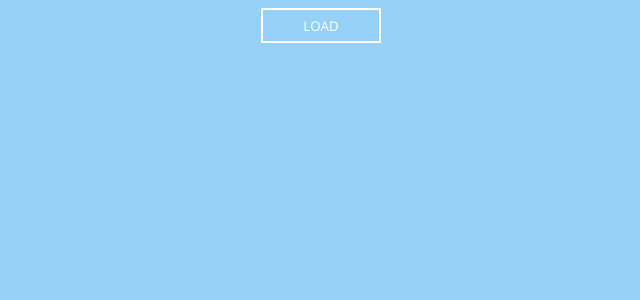
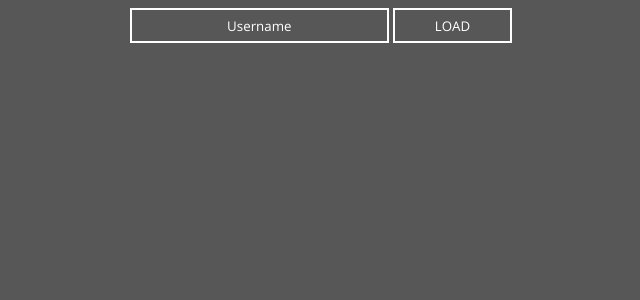
Before and after one commit to sxeix/mal-UI, an Angular app: page / in a window 1280 px wide. Shown: the top 300 px of the page, without its empty margins (317-957 px from the left). Built offline with nearby package versions, Linux system fonts and the light colour scheme.

Commit message:
Add searchBox, change background colour

```diff
--- a/src/app/anime-name-list/anime-name-list.component.css
+++ b/src/app/anime-name-list/anime-name-list.component.css
@@ -42,12 +42,15 @@
     margin:0 0.3em 0.3em 0;
     box-sizing: border-box;
     text-decoration:none;
-    text-transform:uppercase;
+    /* text-transform:uppercase; */
     font-family: 'Open Sans', sans-serif;
     font-weight:400;
     color:#FFFFFF;
     text-align:center;
     transition: all 0.15s;
+}
+::placeholder { /* Chrome, Firefox, Opera, Safari 10.1+ */
+    color:  #FFFFFF;
 }
 
 .load:hover {
--- a/src/app/anime-name-list/anime-name-list.component.html
+++ b/src/app/anime-name-list/anime-name-list.component.html
@@ -1,6 +1,7 @@
 <div class="searchtools">
     <!-- the loadAnimeList() function is declared in anime-name-list-component.ts -->
-    <button (click)="loadAnimeList()" class ="load">Load</button>
+    <input [(ngModel)]="inputUsername" class="load" placeholder="Username"/>
+    <button (click)="loadAnimeList()" class ="load">LOAD</button>
 </div>
 <div class="container">
     <div class="gallery">
--- a/src/app/anime-name-list/anime-name-list.component.ts
+++ b/src/app/anime-name-list/anime-name-list.component.ts
@@ -11,6 +11,8 @@ export class AnimeNameListComponent implements OnInit {
   // it is updated with loadAnimeList()
   animeList: JSON = null;
 
+  inputUsername: string = "";
+
   constructor() { }
 
   ngOnInit(): void {
@@ -18,10 +20,10 @@ export class AnimeNameListComponent implements OnInit {
 
   // IMPORTANT: this method can only be ran once every 4 seconds otherwise you'll get blocked from the API
   // I assume they have this in place to avoid ddos and api abuse
-  async loadAnimeList(user = "sxeix") {
+  async loadAnimeList() {
     // this api call can be customised, the plan is to break this down
     // like 'user' + user + '/' + listType + '/' + listTypeStatus (completed/dropped etc)
-    let response = await fetch('https://api.jikan.moe/v3/user/' + user + '/animelist/completed');
+    let response = await fetch('https://api.jikan.moe/v3/user/' + this.inputUsername + '/animelist/completed');
     let data = await response.json();
     // don't really know what stringify does ngl
     let jsonData = JSON.stringify(data);
@@ -29,6 +31,7 @@ export class AnimeNameListComponent implements OnInit {
     this.animeList = JSON.parse(jsonData).anime;
     // debugging purposes, look in developer tools console to see this every time load is clicked
     console.log(this.animeList);
+    this.inputUsername = "";
   }
 
 }
--- a/src/app/app.module.ts
+++ b/src/app/app.module.ts
@@ -4,6 +4,7 @@ import { BrowserModule } from '@angular/platform-browser';
 import { AppRoutingModule } from './app-routing.module';
 import { AppComponent } from './app.component';
 import { AnimeNameListComponent } from './anime-name-list/anime-name-list.component';
+import { FormsModule } from '@angular/forms';
 
 @NgModule({
   declarations: [
@@ -12,7 +13,8 @@ import { AnimeNameListComponent } from './anime-name-list/anime-name-list.compon
   ],
   imports: [
     BrowserModule,
-    AppRoutingModule
+    AppRoutingModule,
+    FormsModule
   ],
   providers: [],
   bootstrap: [AppComponent]
--- a/src/styles.css
+++ b/src/styles.css
@@ -3,7 +3,7 @@
     in this case I'm just using it to set the background
 */
 html {
-    background-color: #96D1F9;
+    background-color: #575757;
     margin: 0px;
     padding: 0px;
     font-family: 'Open Sans', sans-serif;
```
